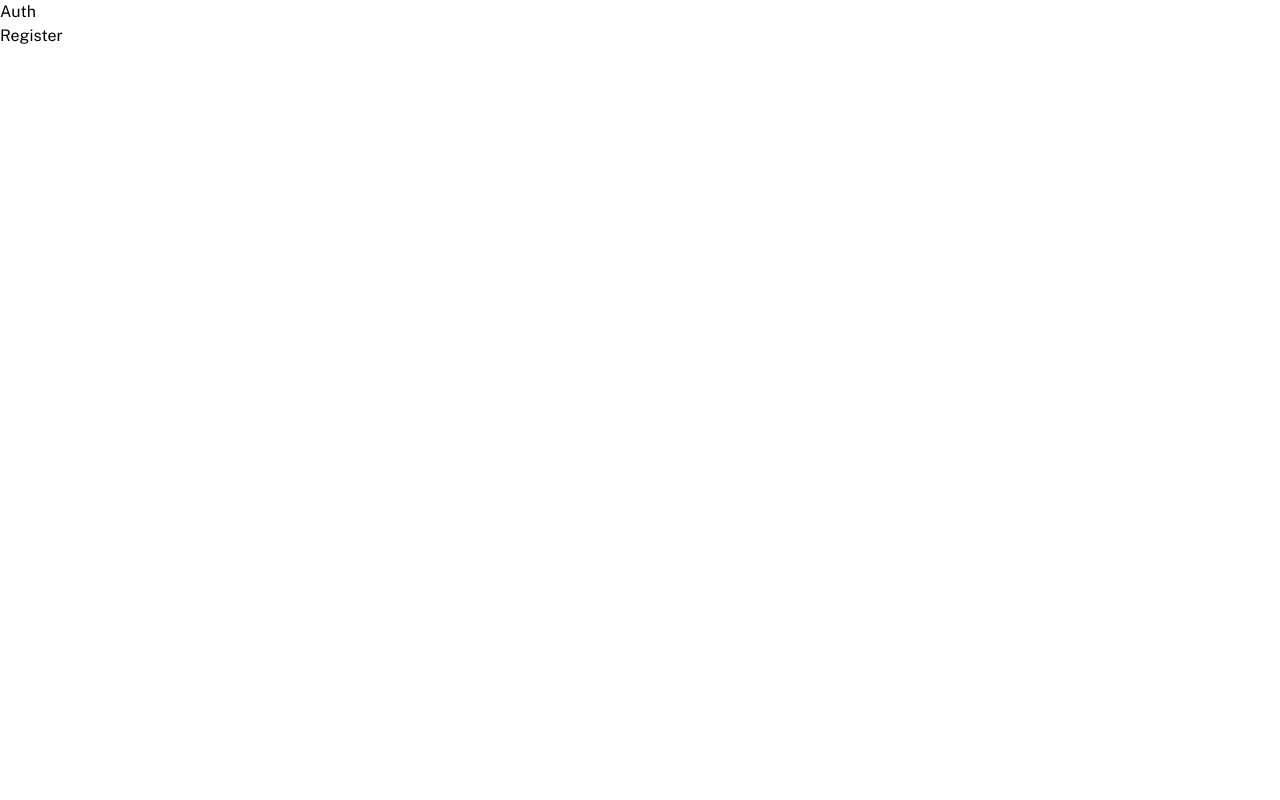
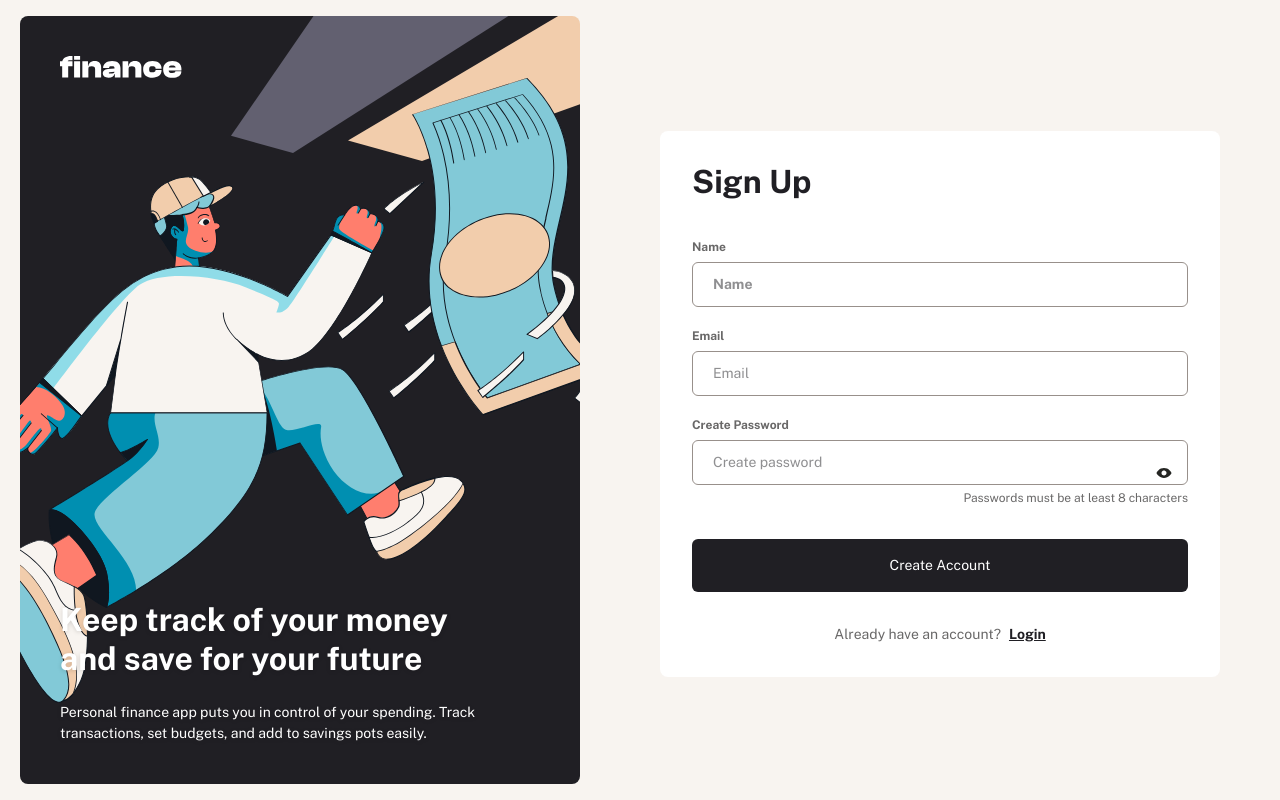
Before and after one commit to twx0504/personal-finance-app, a React (Vite) app: page /register in a window 1280 px wide. Built offline with nearby package versions, Linux system fonts and the light colour scheme.

Commit message:
Add auth page UI with responsive layout

```diff
--- a/index.html
+++ b/index.html
@@ -10,8 +10,8 @@
     <meta name="viewport" content="width=device-width, initial-scale=1.0" />
     <title>Personal Finance App</title>
   </head>
-  <body>
-    <div id="root"></div>
+  <body class="bg-beige-100 text-grey-900 min-h-screen">
+    <div class="h-screen" id="root"></div>
     <script type="module" src="/src/main.jsx"></script>
   </body>
 </html>
--- /dev/null
+++ b/src/components/Hero.jsx
@@ -0,0 +1,29 @@
+import Logo from "./Logo";
+import authIllustration from "../assets/images/illustration-authentication.svg";
+const Hero = () => {
+  return (
+    /* Add background image */
+    <div
+      className="relative bg-grey-900 w-140 h-[calc(100vh-var(--spacing-400))] p-500 rounded-lg bg-no-repeat min-h-192  max-h-240"
+      style={{
+        backgroundImage: `url(${authIllustration})`,
+      }}
+    >
+      <div className="absolute top-500 left-500">
+        <Logo />
+      </div>
+      <div className="absolute w-[calc(100%-2*var(--spacing-500))] text-white bottom-500 left-1/2 -translate-x-1/2">
+        <h2 className="text-preset-1 mb-300 drop-shadow-sm">
+          Keep track of your money <br />
+          and save for your future
+        </h2>
+        <p className="text-preset-4 drop-shadow-sm">
+          Personal finance app puts you in control of your spending. Track
+          transactions, set budgets, and add to savings pots easily.
+        </p>
+      </div>
+    </div>
+  );
+};
+
+export default Hero;
--- /dev/null
+++ b/src/components/Logo.jsx
@@ -0,0 +1,10 @@
+import AppLogo from "../assets/images/logo-large.svg";
+const Logo = () => {
+  return (
+    <>
+      <img src={AppLogo} alt="Personal finance app logo" />
+    </>
+  );
+};
+
+export default Logo;
--- a/src/layouts/Auth.jsx
+++ b/src/layouts/Auth.jsx
@@ -1,3 +1,5 @@
+import Logo from "../components/Logo";
+import Hero from "../components/Hero";
 import { Navigate, Outlet } from "react-router";
 
 const Auth = ({ user }) => {
@@ -5,9 +7,18 @@ const Auth = ({ user }) => {
     return <Navigate to="/" />;
   }
   return (
-    <div>
-      <p>Auth</p>
-      <Outlet />
+    <div className="h-screen xl:flex xl:items-center max-w-360 m-auto">
+      <header className="xl:hidden bg-grey-900 m-auto h-17.5 flex justify-center items-center rounded-b-lg">
+        <div>
+          <Logo />
+        </div>
+      </header>
+      <aside className="hidden xl:block m-250">
+        <Hero />
+      </aside>
+      <main className="h-[calc(100vh-4.375rem)] pt-300 flex justify-center items-center xl:grow xl:h-screen">
+        <Outlet />
+      </main>
     </div>
   );
 };
--- a/src/pages/Login.jsx
+++ b/src/pages/Login.jsx
@@ -1,5 +1,66 @@
+import { Link } from "react-router";
+import eyeIcon from "../assets/images/icon-show-password.svg";
 const Login = () => {
-  return <div>Login</div>;
+  return (
+    <form className="bg-white p-400 m-200 mt-0 md:w-140 rounded-lg">
+      <h1 className="text-preset-1 mb-400">Login</h1>
+      <div className="mb-200">
+        <label
+          className="text-preset-5-bold text-grey-500"
+          htmlFor="login-email"
+        >
+          Email
+        </label>
+        <input
+          id="login-email"
+          className="text-preset-4 block mt-50 peer w-full h-11.25 border border-beige-500 rounded-md pt-150 pb-150 pl-250 pr-250"
+          type="email"
+          name="email"
+          placeholder="Email"
+          required
+          autoComplete="email"
+        />
+      </div>
+      <div className="mb-400">
+        <label
+          className="text-preset-5-bold text-grey-500"
+          htmlFor="login-password"
+        >
+          Password
+        </label>
+        <div className="relative">
+          <input
+            id="login-password"
+            className="text-preset-4 block mt-50 peer w-full h-11.25 border border-beige-500 rounded-md pt-150 pb-150 pl-250 pr-500"
+            type="password"
+            name="password"
+            placeholder="Password"
+            required
+            autoComplete="current-password"
+          />
+          <button
+            type="button"
+            className="w-200 h-200 absolute right-200 top-[50%] -translate-y-1/2 cursor-pointer"
+            aria-label="Show password"
+          >
+            <img className="w-200 h-200" src={eyeIcon} alt="" />
+          </button>
+        </div>
+      </div>
+      <button className="text-preset-4 block w-full mb-400 bg-grey-900 text-white h-13.25 rounded-md cursor-pointer">
+        Login
+      </button>
+      <p className="text-preset-4 text-center text-grey-500">
+        <span className="pr-100">Need to create an account?</span>
+        <Link
+          className="inline-block text-preset-4-bold text-grey-900 underline"
+          to="/register"
+        >
+          Sign up
+        </Link>
+      </p>
+    </form>
+  );
 };
 
 export default Login;
--- a/src/pages/Register.jsx
+++ b/src/pages/Register.jsx
@@ -1,5 +1,95 @@
+import { Link } from "react-router";
+/* Finish Responsiveness */
+/* Refactor Input */
+/* Refactor Form */
+/* Implement basic logic */
+
+import eyeIcon from "../assets/images/icon-show-password.svg";
 const Register = () => {
-  return <div>Register</div>;
+  return (
+    <form className="bg-white p-400 m-200 mt-0 md:w-140 rounded-lg">
+      <h1 className="text-preset-1 mb-400">Sign Up</h1>
+      <div className="mb-200 ">
+        <label
+          className="text-preset-5-bold text-grey-500"
+          htmlFor="register-name"
+        >
+          Name
+        </label>
+        <div className="relative">
+          <input
+            id="register-name"
+            className="text-preset-4-bold block mt-50 peer w-full h-11.25 border border-beige-500 rounded-md pt-150 pb-150 pl-250 pr-250"
+            type="text"
+            name="name"
+            placeholder="Name"
+            required
+            autoComplete="name"
+          />
+        </div>
+      </div>
+      <div className="mb-200">
+        <label
+          className="text-preset-5-bold text-grey-500"
+          htmlFor="register-email"
+        >
+          Email
+        </label>
+        <div className="relative">
+          <input
+            id="register-email"
+            className="text-preset-4 block mt-50 peer w-full h-11.25 border border-beige-500 rounded-md pt-150 pb-150 pl-250 pr-250"
+            type="email"
+            name="email"
+            placeholder="Email"
+            required
+            autoComplete="email"
+          />
+        </div>
+      </div>
+      <div className="mb-400">
+        <label
+          className="text-preset-5-bold text-grey-500"
+          htmlFor="register-password"
+        >
+          Create Password
+        </label>
+        <div className="relative">
+          <input
+            id="register-password"
+            className="text-preset-4 block mt-50 peer w-full h-11.25 border border-beige-500 rounded-md pt-150 pb-150 pl-250 pr-500"
+            type="password"
+            name="password"
+            placeholder="Create password"
+            required
+            autoComplete="new-password"
+          />
+          <p className="text-preset-5 text-right mt-50 text-grey-500">
+            Passwords must be at least 8 characters
+          </p>
+          <button
+            type="button"
+            className="w-200 h-200 absolute right-200 top-[50%] -translate-y-1/2 cursor-pointer"
+            aria-label="Show password"
+          >
+            <img className="w-200 h-200" src={eyeIcon} alt="" />
+          </button>
+        </div>
+      </div>
+      <button className="text-preset-4 block w-full mb-400 bg-grey-900 text-white h-13.25 rounded-md cursor-pointer">
+        Create Account
+      </button>
+      <p className="text-preset-4 text-center text-grey-500">
+        <span className="pr-100">Already have an account?</span>
+        <Link
+          className="inline-block text-preset-4-bold text-grey-900 underline"
+          to="/login"
+        >
+          Login
+        </Link>
+      </p>
+    </form>
+  );
 };
 
 export default Register;
```
Also changed, not shown: src/index.css (line endings or trailing spaces).
